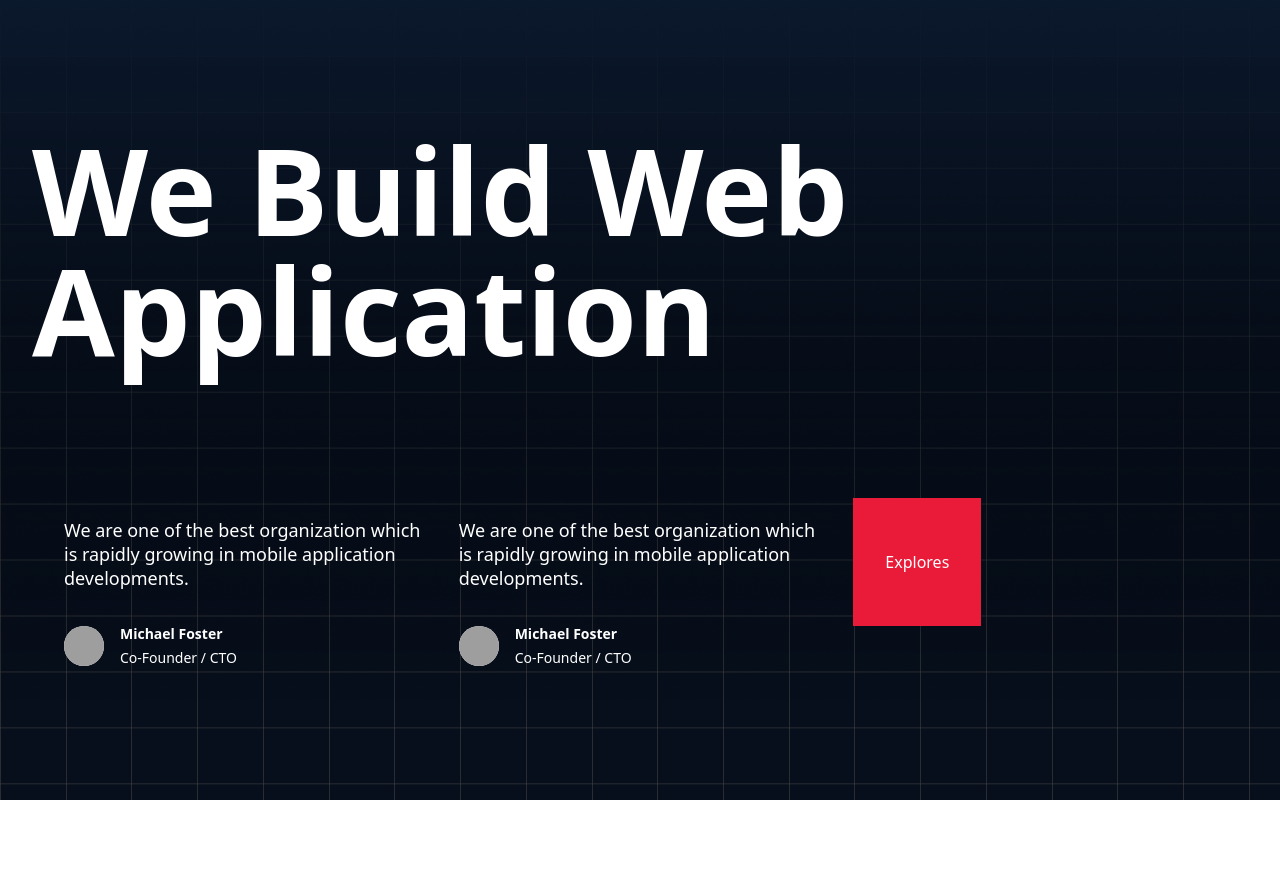
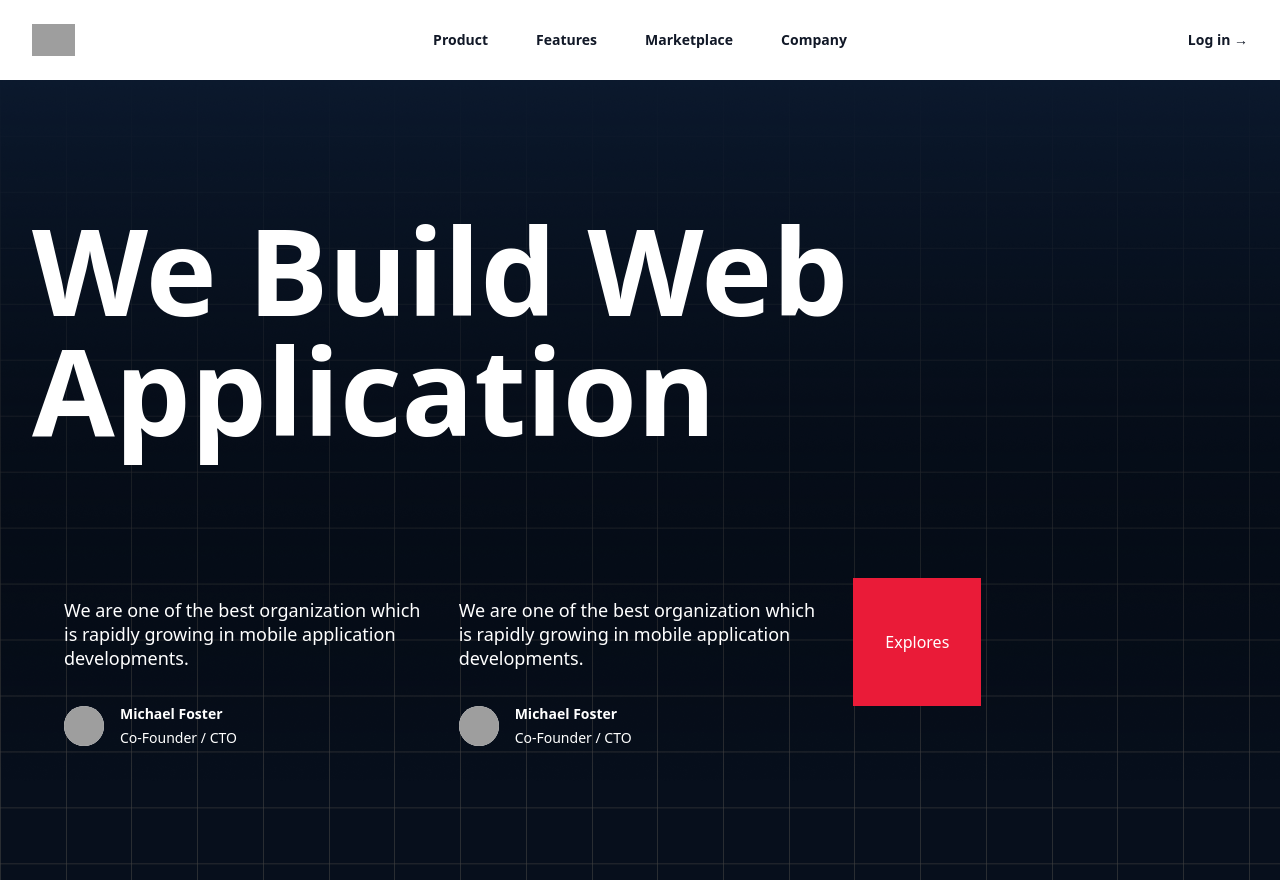
Before and after one commit to awsj007/morosoft-web, a Next.js app: page / in a window 1280 px wide. Before the commit the page ends 800 px from the top, so only its background shows below. Built offline with nearby package versions, Linux system fonts and the light colour scheme; grey boxes are pictures that could not be loaded.

Commit message:
Header Added

```diff
--- a/components/Header/header.jsx
+++ b/components/Header/header.jsx
@@ -2,10 +2,10 @@
 
 import React from "react";
 
-function header() {
+function Header() {
     return (
         <div>
-            <header className="absolute inset-x-0 top-0 z-50">
+            <header className="relative inset-x-0 top-0 z-50">
                 <nav
                     className="flex items-center justify-between p-6 lg:px-8"
                     aria-label="Global"
@@ -156,4 +156,4 @@ function header() {
     );
 }
 
-export default header;
+export default Header;
--- a/components/Hero/page.jsx
+++ b/components/Hero/page.jsx
@@ -2,8 +2,13 @@
 
 import React from "react";
 import Image from "next/image";
+import Header from "@components/Header/header";
+
 function Hero() {
     return (
+
+        <>
+            <Header />
             <div className="bg-hero-pattern  bg-dark-gray">
                 <div className="relative mx-auto max-w-7xl px-6 lg:px-8 flex items-center min-h-screen">
                     <div className="mx-auto ">
@@ -77,6 +82,7 @@ function Hero() {
                     </div>
                 </div>
             </div>
+        </>
     );
 }
 
--- a/package.json
+++ b/package.json
@@ -14,6 +14,6 @@
     "postcss": "8.4.24",
     "react": "18.2.0",
     "react-dom": "18.2.0",
-    "tailwindcss": "3.3.2"
+    "tailwindcss": "^3.3.2"
   }
 }
```
Also changed, not shown: 1 other file (tests, documents, lock files or other folders). Lines whose indentation alone changed are shown as unchanged.
